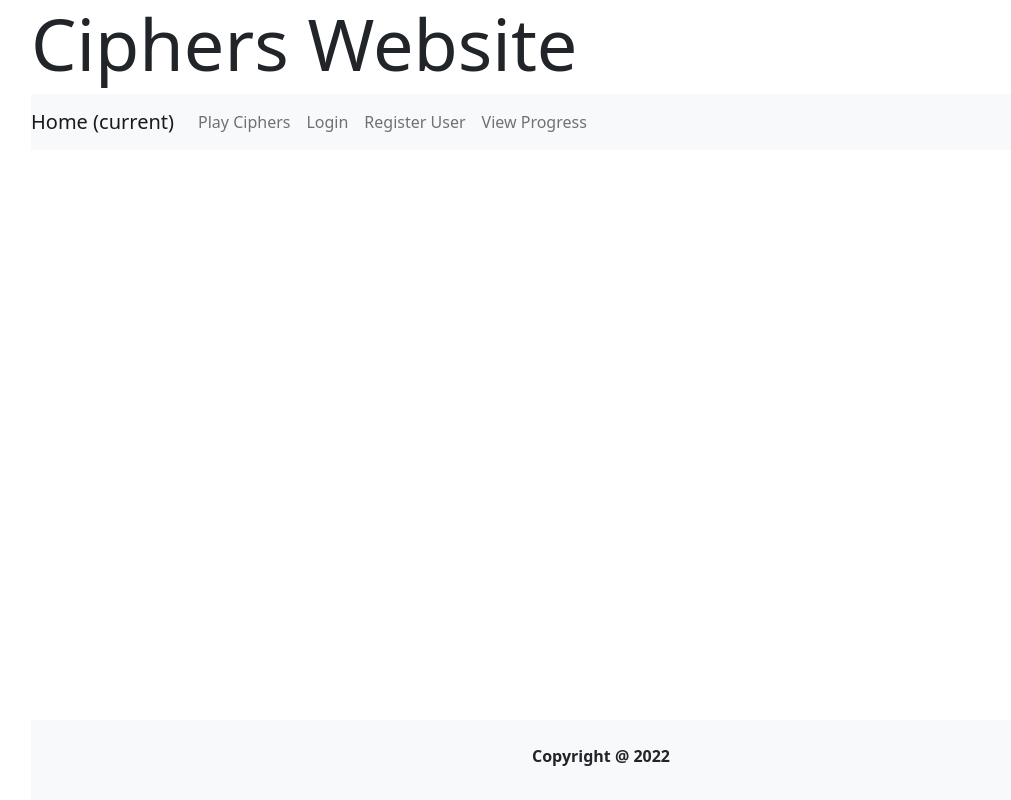
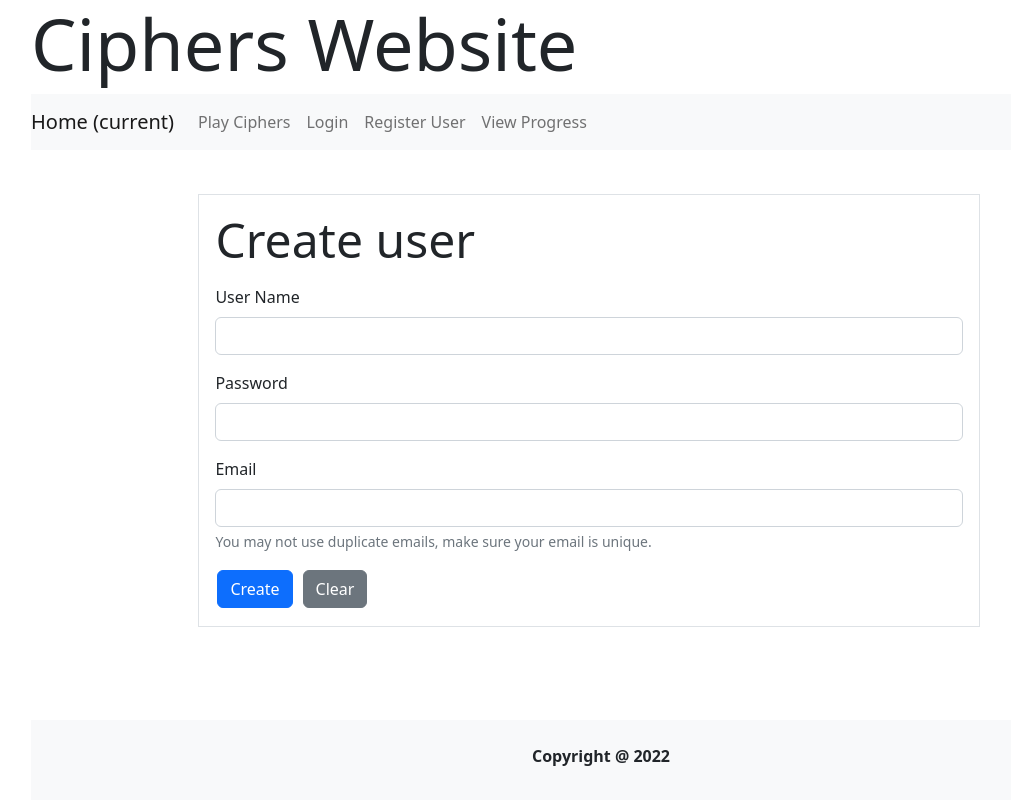
Before and after one commit to cdiaz-stac/Cipher-Project-Front-End, a React (Create React App) app: page /Register in a window 1280 px wide. Shown: the whole page, without its empty margins (51-1062 px from the left). Built offline with nearby package versions, Linux system fonts and the light colour scheme.

Commit message:
trying to commit

```diff
--- a/src/App.js
+++ b/src/App.js
@@ -1,11 +1,12 @@
 import './App.css';
 import { Route, Routes } from 'react-router-dom';
 
-import Footer from './components/Footer';
-import Header from './components/Header';
-import Home from './components/Home';
-import CyphersSingle from './components/CyphersSingle';
-import CyphersTable from './components/CyphersTable';
+import Footer from './Components/Footer';
+import Header from './Components/Header';
+import Home from './Components/Home';
+import CyphersSingle from './Components/CyphersSingle';
+import CyphersTable from './Components/CyphersTable';
+import Register from './Components/Register';
 import { useState } from 'react';
 
 
@@ -24,7 +25,7 @@ function App() {
          <Route path ="/cyphers" element={<CyphersTable id={id} setId={setId}/>} exact />
           <Route path = "/cyphers/:id" element={<CyphersSingle id={id} setId={setId}/>}/>
           <Route path = "/login" element={<login/>}/>
-          <Route path = "/Register" element={<register/>}/>
+          <Route path = "/Register" element={<Register/>}/>
           <Route path = "/Progress" element={<progress/>}/>
 
         </Routes>
--- /dev/null
+++ b/src/Components/Register.js
@@ -0,0 +1,128 @@
+import React, { useState } from 'react';
+import UserApi from '../apis/UserApi';
+
+const Register = () => {
+
+    const[User, setUser] = useState({
+        id: 0,
+        UserName: '',
+        email: '',
+        password:'',
+        role:"ROLE_USER",
+        enabled:true
+    })
+
+    const handleChange = (event) => {
+        setUser({
+            ...User,
+            [event.target.name]: event.target.value
+        })
+    }
+
+    const handleSubmit = (event) => {
+
+        UserApi.add(User)
+
+        event.preventDefault()
+    }
+
+    const clearForm = () => {
+        setUser({
+            id: 0,
+            UserName: '',
+            email: '',
+            password:'',
+            role:"ROLE_USER",
+            enabled:true
+        })
+    }
+
+    return (
+        <div>
+
+            <div className='new-user-form border'
+                 style={{ width: "70%",
+                          margin: "0 auto",
+                          padding: "1rem"
+                        }}>
+
+                <h2 className="display-5"
+                    style={{marginBottom: "1rem"}}
+                    >
+                    Create user
+                </h2>
+
+                <form onSubmit={ handleSubmit } >
+
+
+                    <div className='mb-3'>
+                        <label htmlFor='student-first-name'
+                               className='form-label'>
+                            User Name
+                        </label>
+                        <input className='form-control'
+                               type='text'
+                               id='username'
+                               name='UserName'
+                               value={User.UserName}
+                               onChange={ handleChange }
+                               required
+                               />
+                    </div>
+                    {/* PASSWORD INPUT */}
+                    <div className='mb-3'>
+                        <label htmlFor='user-password'
+                               className='form-label'>
+                            Password
+                        </label>
+                        <input className='form-control'
+                               type='password'
+                               id='user-password'
+                               name='password'
+                               value={User.password}
+                               onChange={ handleChange }
+                               required
+                               />
+                    </div>
+
+                    {/* EMAIL INPUT */}
+                    <div className='mb-3'>
+                        <label htmlFor='student-email'
+                               className='form-label'>
+                            Email
+                        </label>
+                        <input className='form-control'
+                               type='email'
+                               id='student-email'
+                               name='email'
+                               value={User.email}
+                               onChange={ handleChange }
+                               required
+                               />
+                        <div className='form-text'>
+                            You may not use duplicate emails, make sure your email is unique.
+                        </div>
+                    </div>
+
+                    <button className='btn btn-primary'
+                            type='submit'>
+                        Create
+                    </button>
+
+                    <button className='btn btn-secondary'
+                            style={{ marginLeft: "0.5rem" }}
+                            onClick={ () => { clearForm() } }
+                            >
+                        Clear
+                    </button>
+
+                </form>
+
+            </div>
+
+
+        </div>
+    );
+};
+
+export default Register;
```
